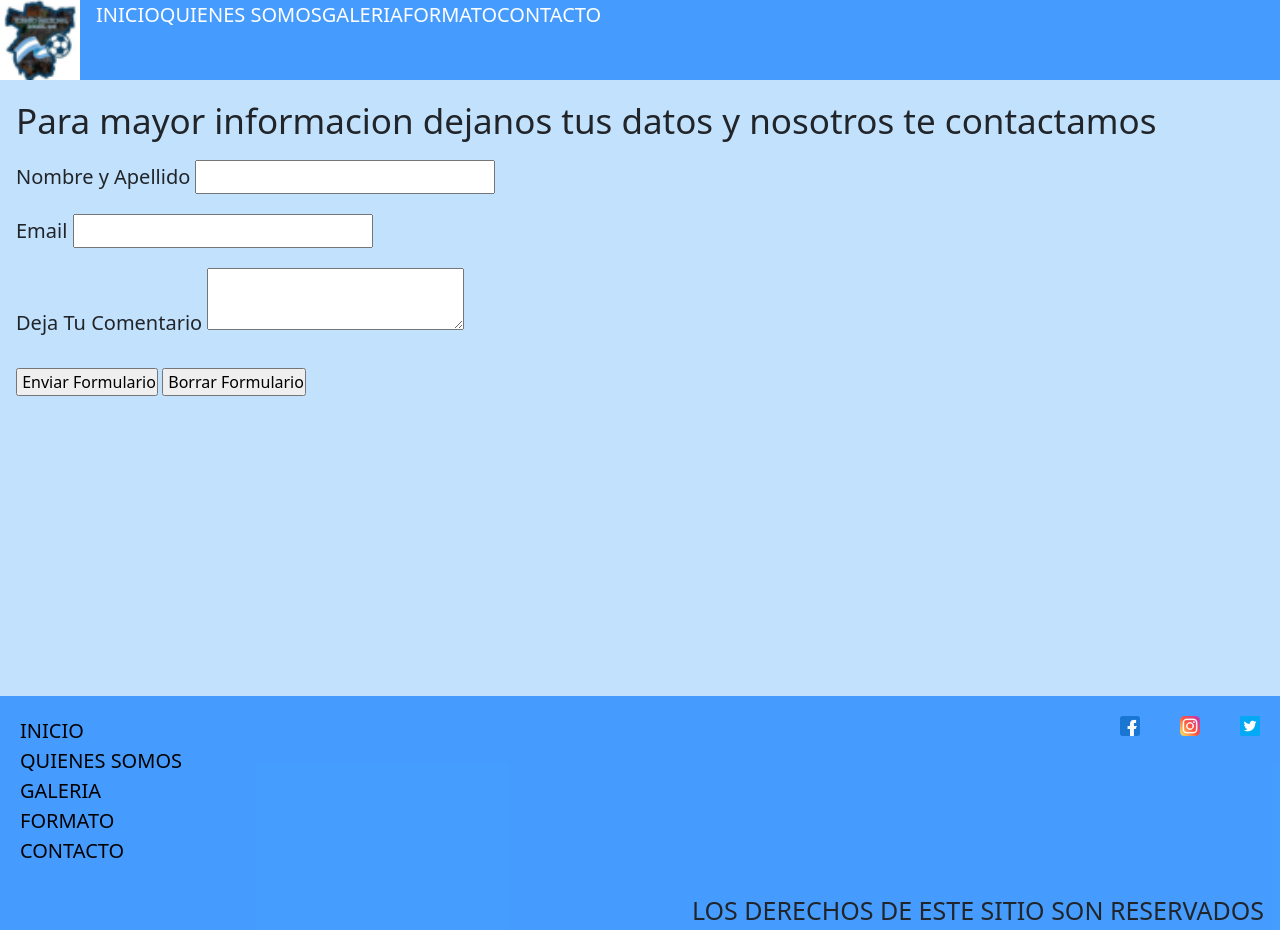
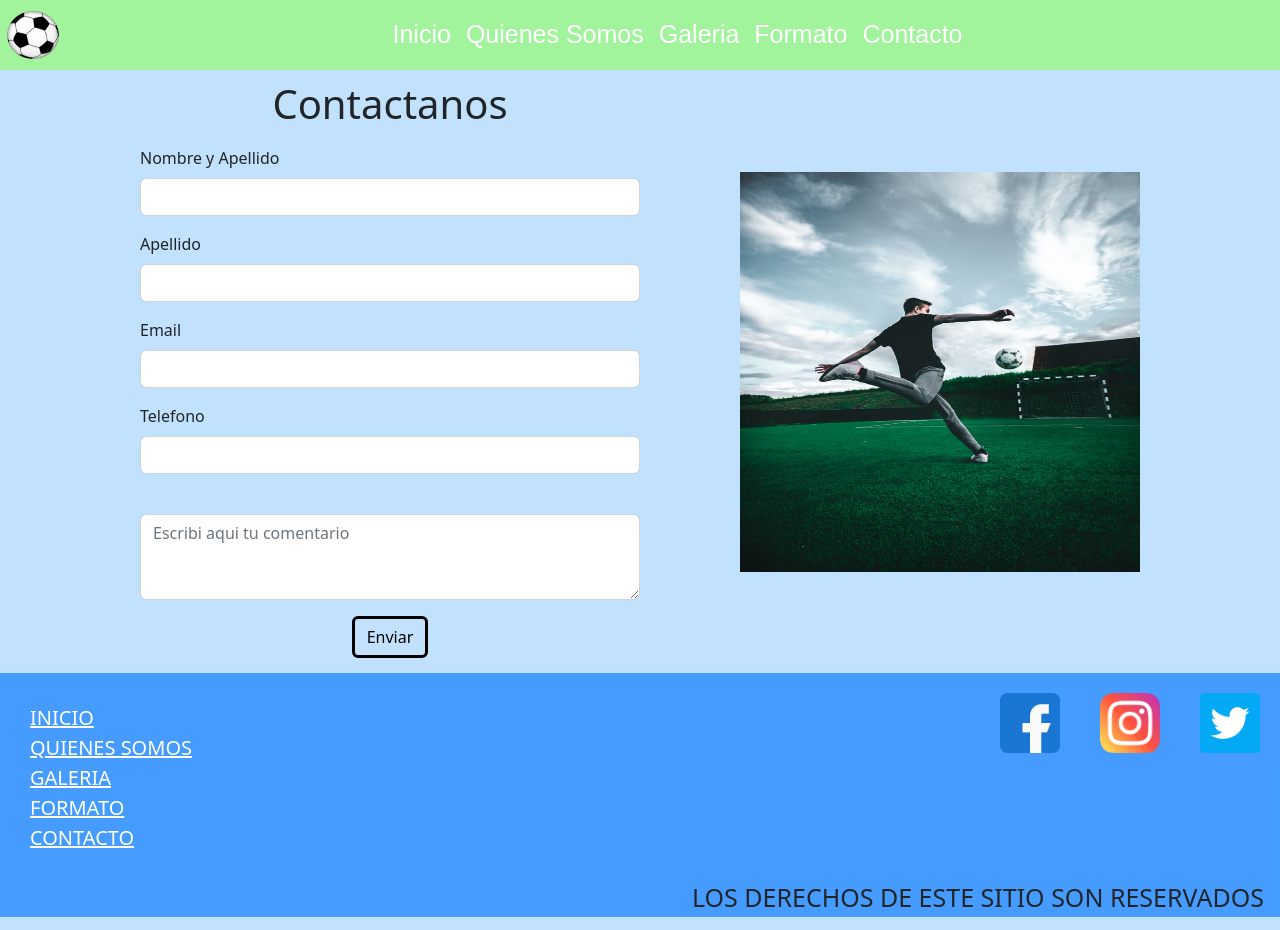
Before and after one commit to nachoo07/futbol-liga, a plain HTML site: page paginas/contacto.html in a window 1280 px wide. Drawn offline with nearby package versions, Linux system fonts and the light colour scheme.

Commit message:
agregando bootstrap y modificaciones

```diff
--- a/css/styles.css
+++ b/css/styles.css
@@ -8,7 +8,9 @@ body {
 }
 
 header {
-    background-color:rgba(0, 119, 255, 0.645);
+    background-color:rgba(144, 255, 101, 0.645);
+    position: sticky;
+    top: 0px;
 }
 
 footer {
@@ -20,11 +22,18 @@ footer {
 .header__nav {
     display: flex;
 }
+.navbar-expand-lg{
+    padding: 0px;
+}
+
+.container-fluid {
+    padding: 0px 0px;
+}
 
 .header__logo {
-    display: inline;
-    height: 80px;
-    width: 80px;
+    height: 70px;
+    width: 60px;
+    padding: 10px 0 10px 6px;
 }
 
 .main__titulo--inicio {
@@ -65,11 +74,20 @@ footer {
 }
 .footer__indice {
     grid-area: indice;
-    padding: 20px;
+    padding: 30px;
     list-style: none;
     padding-bottom: 10px;
 }
 
+/* .footer__item:hover {
+    transform:scale(1.1, 1.1);
+    transition: all 1s;
+} */
+
+a {
+    color: white;
+    font-size: 20px;
+}
 .footer__redes {
     grid-area: redes;
     display: flex;
@@ -85,8 +103,8 @@ footer {
 }
 
 .footer__logos {
-    width: 60px;
-    height: 60px;
+    width: 100px;
+    height: 100px;
     padding: 20px;
 }
 
@@ -95,10 +113,14 @@ footer {
     transition: all 1s;
 }
 
-a {
+.ala {
     text-decoration: none;
-    color: black;
-    font-size: 20px;
+    font-family: Arial, Helvetica, sans-serif;
+    color: rgb(255, 255, 255);
+    font-size: 25px;
+    display: flex;
+    justify-content: center;
+    align-items: center;
 }
 
 .lista__desordenada {
@@ -120,10 +142,7 @@ a {
     transition: all 1s;
 }
 
-.footer__item:hover {
-    transform:scale(1.1, 1.1);
-    transition: all 1s;
-}
+
 
 .nav {
     padding-top: 0px;
@@ -185,6 +204,7 @@ h2 {
 
 /* GALERIA */
 
+
 .galeria__grid {
     display: grid;
     width: 96vw;
@@ -194,6 +214,10 @@ h2 {
     column-gap: 15px;
     row-gap: 15px;
     padding: 20px 20px 0 20px;
+}
+
+.container {
+    margin: 0px;
 }
 
 .patada-roja {
@@ -259,6 +283,49 @@ h2 {
 
 /* FORMULARIO */
 
+.mb-3 {
+    width: 500px;
+}
+
+.formulario__uno {
+    display: flex;
+    justify-content: center;
+    align-items: center;
+
+}
+.img__formulario {
+    width: 400px;
+    height: 400px;
+}
+
+.btn-outline-success {
+    margin: 0 0 15px;
+    color: black;
+    border-color: black;
+    border: 3px solid;
+
+}
+
+.btn-outline-success:hover {
+    color: rgb(20, 111, 0);
+    background-color: rgb(144, 255, 101, 0.645);
+    border: 6px solid;
+    transform: scale(1.00 , 1.00);
+}
+
+
+.formulario__imagen {
+        display: flex;
+    justify-content: center;
+    align-items: center;
+    padding-left: 100px;
+}
+
+.formulario__texto{
+    text-align: center;
+    padding: 10px 0 10px;
+}
+
 .main__titulo--formulario {
     padding: 20px 0 0 16px;
     font-size: 35px;
@@ -287,6 +354,13 @@ h2 {
         display: inline;
         height: 80px;
         width: 80px;
+    }
+    .navbar-expand-lg{
+        padding: 0px;
+    }
+
+    .container-fluid {
+        padding: 0px 0px;
     }
     header {
         position: static;
@@ -369,6 +443,8 @@ h2 {
         row-gap: 15px;
         padding: 20px 0 20px 0;
     }
+
+
     .patada-roja {
         grid-column: 1/2;
         grid-row: 1/2;
@@ -421,6 +497,14 @@ h2 {
     .casillero__boton {
         padding: 20px 0 100px 16px;
     }
+
+    .formulario__imagen {
+        display: none;
+    }
+
+    .mb-3 {
+        width: 70vw;
+    }
 }
 
 /* media querie de celular*/
@@ -460,6 +544,10 @@ h2 {
         grid-template-rows: 1fr 1fr 1fr;
         row-gap: 15px;
         padding: 20px 0 20px 0;
+    }
+
+    .container {
+        padding: 0px 0px;
     }
     .patada-roja {
         grid-column: 1/2;
@@ -554,6 +642,15 @@ h2 {
     .casillero__boton {
         padding: 20px 0 100px 16px;
     }
+
+    .formulario__imagen {
+        display: none;
+    }
+
+    .mb-3 {
+        width: 70vw;
+    }
+
                 /* FOOTER */
     footer {
         display: grid;
--- a/paginas/contacto.html
+++ b/paginas/contacto.html
@@ -20,42 +20,67 @@
 <body>
 <!-- encabezado de la pagina -->
     <header>
-        <nav class="header__nav"> <!-- barra de navegacion -->
-            <img class="header__logo" src="../imagenes/favicon.ico"> <!-- logo -->
-            <ul class="header__lista">
-                <li class="header__item"> <a href="../index.html">INICIO</a></li>
-                <li class="header__item"> <a href="quienes-somos.html">QUIENES SOMOS</a></li>
-                <li class="header__item"> <a href="galeria.html">GALERIA</a></li>
-                <li class="header__item"> <a href="formato.html">FORMATO</a></li>
-                <li class="header__item"> <a href="contacto.html">CONTACTO</a></li>
-            </ul>
+        <nav class="navbar navbar-expand-lg header">
+            <div class="container-fluid" >
+                <a href="../index.html"><img class="header__logo" src="../imagenes/Soccer-Ball-PNG-Pic-Background.png"></a>
+                <button class="navbar-toggler" type="button" data-bs-toggle="collapse" data-bs-target="#navbarSupportedContent" aria-controls="navbarSupportedContent" aria-expanded="false" aria-label="Toggle navigation">
+                    <span class="navbar-toggler-icon"></span>
+                </button>
+            <div class="collapse navbar-collapse" id="navbarSupportedContent">
+                <ul class="navbar-nav mb- mb-lg-0 mx-auto">
+                <li class="nav-item">
+                    <a class="header__item ala nav" href="../index.html">Inicio</a>
+                </li>
+                <li class="nav-item">
+                    <a class="header__item ala " href="../paginas/quienes-somos.html">Quienes Somos</a>
+                </li>
+                <li class="nav-item">
+                    <a class="header__item ala " href="../paginas/galeria.html">Galeria</a>
+                </li>
+                <li class="nav-item">
+                    <a class="header__item ala " href="../paginas/formato.html">Formato</a>
+                </li>
+                <li class="nav-item">
+                    <a class="header__item ala " href="../paginas/contacto.html">Contacto</a>
+                </li>
         </nav>
     </header>
 <!-- cuerpo de la pagina -->
-    <main>
-        <section>
-            <h1 class="main__titulo--formulario"> Para mayor informacion dejanos tus datos y nosotros te contactamos</h1>
-            <form method="post">
-                <div class="titulo__azul"> <!-- formulario 1 -->
-                    <label> Nombre y Apellido </label>
-                    <input>
+    <main >
+
+        <section class="formulario__uno">
+            <article>
+                <div>
+                    <h1 class="formulario__texto"> Contactanos</h1>
+                    <div class="mb-3">
+                        <label for="exampleFormControlInput1" class="form-label">Nombre y Apellido</label>
+                        <input type="email" class="form-control" id="exampleFormControlInput1" placeholder="">
+                    </div>
+                    <div class="mb-3">
+                        <label for="exampleFormControlInput1" class="form-label">Apellido</label>
+                        <input type="email" class="form-control" id="exampleFormControlInput1" placeholder="">
+                    </div>
+                    <div class="mb-3">
+                        <label for="exampleFormControlInput1" class="form-label">Email</label>
+                        <input type="email" class="form-control" id="exampleFormControlInput1" placeholder="">
+                    </div>
+                    <div class="mb-3">
+                        <label for="exampleFormControlInput1" class="form-label">Telefono</label>
+                        <input type="email" class="form-control" id="exampleFormControlInput1" placeholder="">
+                    </div>
+                    <div class="mb-3">
+                        <label for="exampleFormControlTextarea1" class="form-label"></label>
+                        <textarea class="form-control" id="exampleFormControlTextarea1" rows="3" placeholder="Escribi aqui tu comentario"></textarea>
+                    </div>
+                    <div class="d-grid justify-content-center"  >
+                        <button type="button" class="btn btn-outline-success">Enviar</button>
+                    </div>
                 </div>
-                <div class="titulo__azul"> <!-- formulario 2 -->
-                    <label> Email </label>
-                    <input>
-                </div>
-                <div class="titulo__azul"> <!-- formulario 3 -->
-                    <label> Deja Tu Comentario </label>
-                    <textarea></textarea>
-                </div>
-        </section>
-        <section>
-            <div class="casillero__boton"> <!-- casilleros -->
-                <input type="submit" value=" Enviar Formulario">
-                <input type="reset"  value=" Borrar Formulario">
+            </article>
+            <div class="formulario__imagen">
+                <img class="img__formulario" src="../imagenes/sven-kucinic-Z0KjmjxUsKs-unsplash.jpg" alt="imagen cef 18">
             </div>
         </section>
-        </form>
     </main>
 <!-- pie de pagina -->
     <footer>
```
Also changed, not shown: index.html (+8 -8 lines), paginas/formato.html (+23 -9 lines), paginas/galeria.html (+23 -9 lines), paginas/quienes-somos.html (+23 -9 lines), imagenes/Soccer-Ball-PNG-Pic-Background.png (added), imagenes/depositphotos_203414700-stock-illustration-football-ball-soccer-ball-mockup.jpg (added), imagenes/julien-rocheblave-F3M8FmvWQo4-unsplash.jpg (added), imagenes/sven-kucinic-Z0KjmjxUsKs-unsplash.jpg (added).
